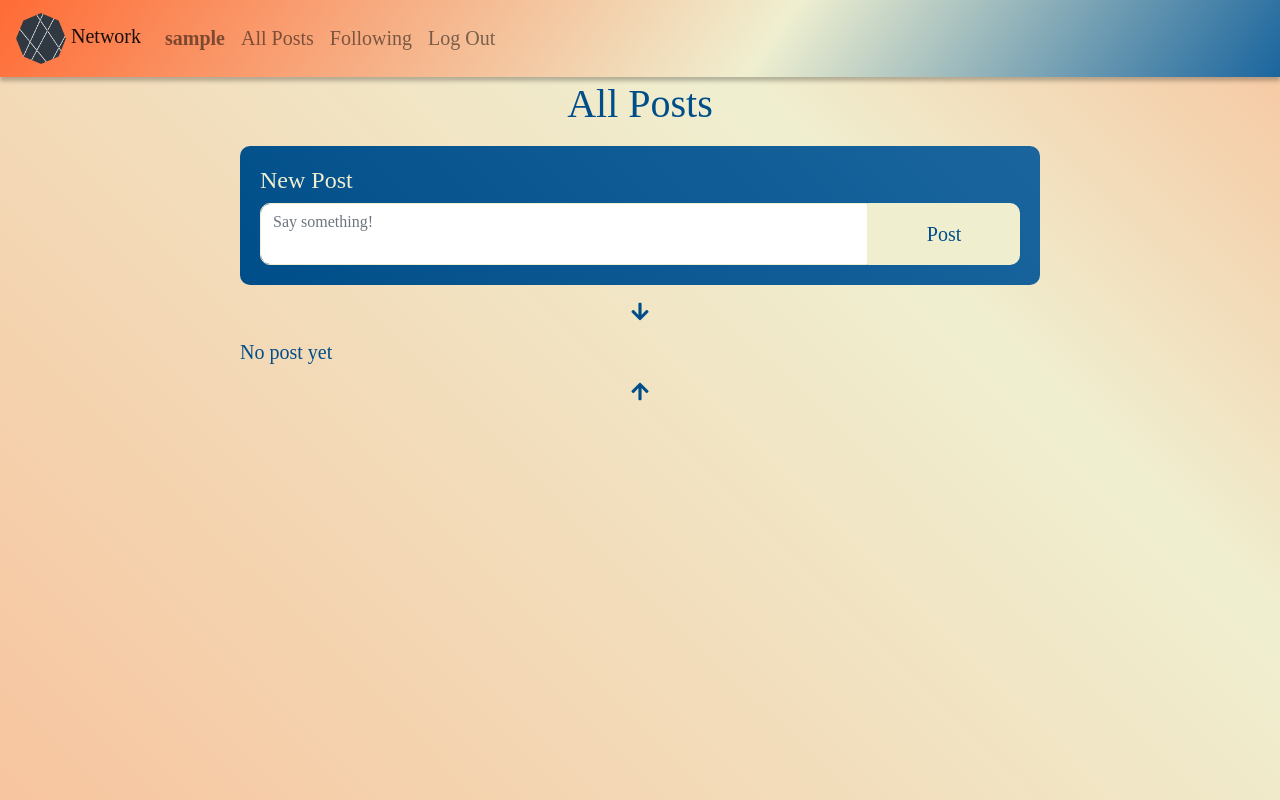
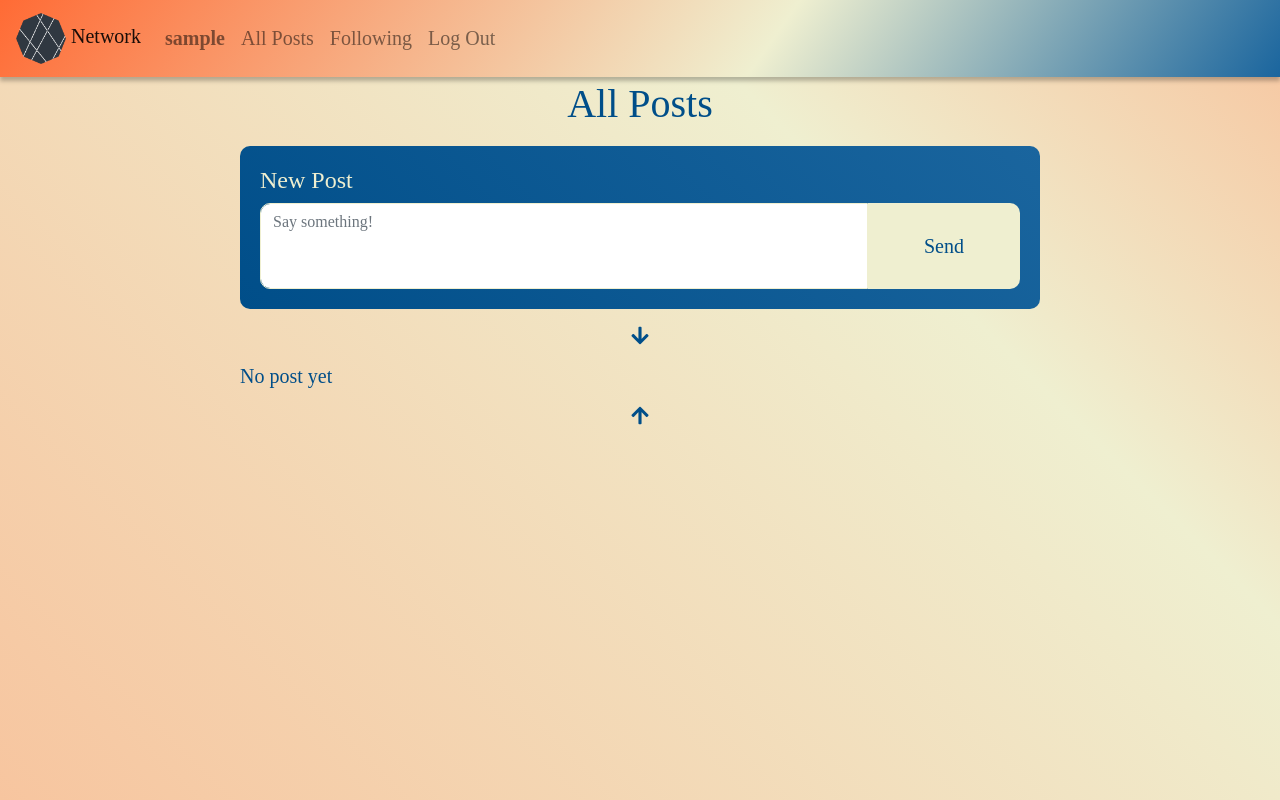
Before and after one commit to mathieuc22/project4, a Django app: page /posts in a window 1280 px wide. Run offline with Django 3.2, Linux system fonts and the light colour scheme; the visitor is signed in with stand-in values (Sample User, id 1); data that the repository does not hold is empty; some libraries are stand-ins or nearby versions; some web fonts are replaced.

Commit message:
change post logic

```diff
--- /dev/null
+++ b/network/forms.py
@@ -0,0 +1,7 @@
+from django import forms
+
+class PostForm(forms.Form):
+    body = forms.CharField(label="", widget=forms.Textarea)
+    body.widget.attrs.update({'class': 'form-control compose__body'})
+    body.widget.attrs.update({'placeholder': 'Say something!'})
+    body.widget.attrs.update({'rows':'3', 'cols':''})
--- a/network/static/network/main.js
+++ b/network/static/network/main.js
@@ -9,19 +9,11 @@ document.addEventListener('DOMContentLoaded', function() {
     switch (page) {
       case "":
       case "posts":
-        try {
-          // Clear out composition fields
-          document.querySelector('#compose-body').value = '';
-          // Prevent submit on form and call the compose API
-          document.querySelector('#compose-form').addEventListener('submit', send_post);
           // Like Unlike logic on hearts
           document.querySelectorAll('.button--like').forEach(button => { button.addEventListener('click', (event) => like_post(event)) });
           // Edit users posts
           document.querySelectorAll('.button--edit').forEach(button => { button.addEventListener('click', edit_post) });
 
-        } catch {
-
-        }
         break;
       case "following":
         document.getElementById('compose-view').style.display = 'none';
@@ -56,6 +48,7 @@ document.addEventListener('DOMContentLoaded', function() {
     // remove the existing event on the button
     const button = event.target;
     button.removeEventListener('click', edit_post);
+    button.classList.add('button--save')
     button.innerHTML = 'Save';
     button.addEventListener('click', save_post);
 
@@ -67,6 +60,7 @@ document.addEventListener('DOMContentLoaded', function() {
     postText.style.display = 'none'
     const postEdit = document.createElement("textarea");
     postEdit.setAttribute('class','form-control posts__textarea');
+    postEdit.setAttribute('rows','3');
     postEdit.setAttribute('id',`post-edit-${id}`);
     postEdit.innerHTML = postText.innerHTML.replace(/<br\s*[\/]?>/gi, "\n");
     postContainter.appendChild(postEdit);
@@ -84,6 +78,7 @@ document.addEventListener('DOMContentLoaded', function() {
     const postText = document.querySelector(`#post-content-${id}`);
     const postEdit = document.querySelector(`#post-edit-${id}`);
 
+    if (postEdit.value) {
       fetch(`/posts/${id}`, {
         method: 'PUT',
         headers: {
@@ -101,9 +96,10 @@ document.addEventListener('DOMContentLoaded', function() {
           postText.innerHTML = post.newText.replace(/\n/g, '<br />');
           postEdit.remove();
           button.innerHTML = 'Edit';
+          button.classList.remove('button--primary')
           button.addEventListener('click', edit_post);
       });
-
+    }
   }
 
   function like_post(event) {
--- a/network/static/network/styles.css
+++ b/network/static/network/styles.css
@@ -52,7 +52,10 @@ main {
 	padding:0px 15px;
 	text-decoration:none;
     transition: 0.3s;
-    margin-bottom: 10px;
+}
+
+.button--primary {
+    background:var(--first-color);
 }
 
 .button--edit:hover {
@@ -214,6 +217,7 @@ main {
 
     resize: none;
     border: 1px solid var(--fourth-color);
+    border-radius: 10px;
 
 }
 
@@ -285,6 +289,7 @@ main {
     gap: 5px;
     max-width: 800px;
     width: 100%;
+    margin-top: 20px;
 }
 
 .activities {
--- a/network/templates/network/index.html
+++ b/network/templates/network/index.html
@@ -9,9 +9,10 @@
         <section id="compose-view" class="compose">
             <div class="card-body">
                 <h4>New Post</h4>
-                <form method="POST" id="compose-form" class="compose__form">
-                    <textarea class="form-control compose__body" id="compose-body" placeholder="Say something!" required></textarea>
-                    <input type="submit" value="Post" class="button compose__submit"/>
+                <form method="POST" action="{% url 'index' %}" id="compose-form" class="compose__form">
+                    {% csrf_token %}
+                    {{ form }}
+                    <input type="submit" value="Send" class="button compose__submit"/>
                 </form>
             </div>
         </section>
--- a/network/templates/network/layout.html
+++ b/network/templates/network/layout.html
@@ -6,7 +6,7 @@
         <!-- Required meta tags -->
         <meta charset="utf-8">
         <meta name="viewport" content="width=device-width, initial-scale=1, shrink-to-fit=no">
-        <link rel="icon" type="image/png" href="{% static 'network/icon.png' %}" />
+        <link rel="icon" type="image/png" href="{% static 'network/logo.png' %}" />
         <title>{% block title %}Social Network{% endblock %}</title>
         <link rel="stylesheet" href="https://stackpath.bootstrapcdn.com/bootstrap/4.4.1/css/bootstrap.min.css" integrity="sha384-Vkoo8x4CGsO3+Hhxv8T/Q5PaXtkKtu6ug5TOeNV6gBiFeWPGFN9MuhOf23Q9Ifjh" crossorigin="anonymous">
         <link rel="stylesheet" href="https://use.fontawesome.com/releases/v5.15.2/css/all.css" integrity="sha384-vSIIfh2YWi9wW0r9iZe7RJPrKwp6bG+s9QZMoITbCckVJqGCCRhc+ccxNcdpHuYu" crossorigin="anonymous">
--- a/network/templates/network/user.html
+++ b/network/templates/network/user.html
@@ -12,7 +12,7 @@
         {% if user_network != request.user %}
         <form method="POST" id="follow-form" action="{% url 'follow' %}">{% csrf_token %}
             <input type="hidden" name="follow" value="{{ user_network.id }}">
-            <button id="user-{{ user.id }}" class="button button--edit" type="submit">
+            <button id="user-{{ user.id }}" class="button button--edit button--primary" type="submit">
                 {% if request.user in followers %}
                     Unfollow
                 {% else %}
--- a/network/views.py
+++ b/network/views.py
@@ -7,17 +7,31 @@ from django.urls import reverse
 from django.views.decorators.csrf import csrf_exempt
 from django.views.decorators.http import require_http_methods
 from django.core.paginator import Paginator
+from .forms import PostForm
 
 import json
 
 from .models import User, Post, Comment, Following
 
 def index(request):
+
+    if request.method == "POST":
+        form = PostForm(request.POST)
+        if form.is_valid():
+            # Create the post
+            post = Post(
+                author = request.user,
+                text = form.cleaned_data['body']
+            )
+            post.save()
+
+    form = PostForm()
     allposts = Post.objects.all()
     paginator = Paginator(allposts, 10)
     page_number = request.GET.get('page')
     posts = paginator.get_page(page_number)
-    context = {'posts': posts}
+
+    context = {'posts': posts, 'form': form}
     return render(request, "network/index.html", context)
 
 def login_view(request):
```
Also changed, not shown: network/templates/network/new.html (deleted, +0 -13 lines). Lines whose indentation alone changed are shown as unchanged.
